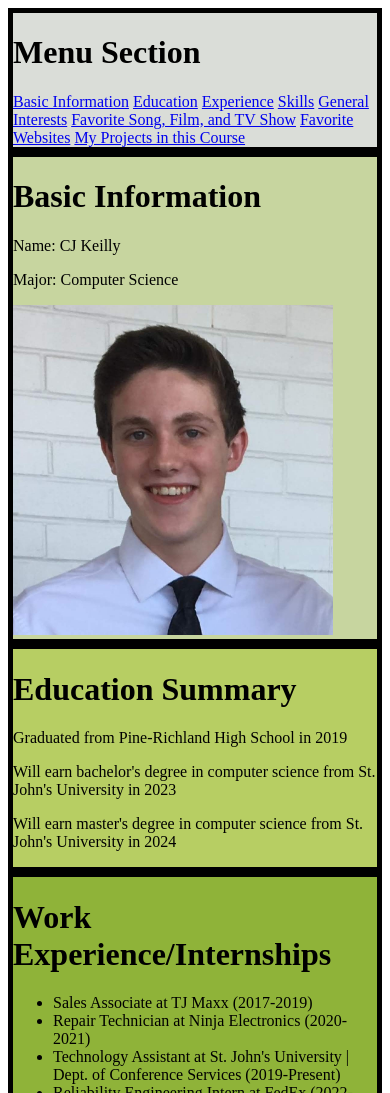
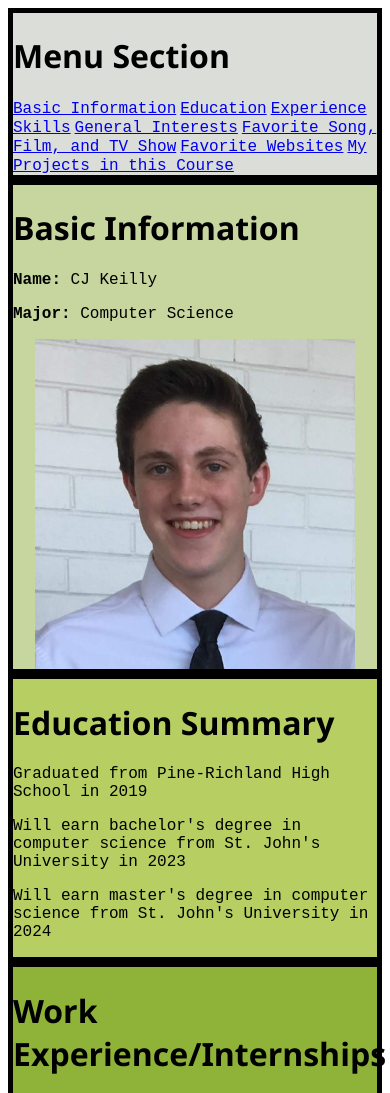
Before and after one commit to cjkeilly/Project1, a plain HTML site: page index.html in a window 390 px wide. Shown: the top 1093 px of the page. Drawn offline with Linux system fonts and the light colour scheme.

Commit message:
Finished milestone 2 except responsiveness

```diff
--- a/css/index.css
+++ b/css/index.css
@@ -1,3 +1,43 @@
+h1 {
+    font-family:'Segoe UI', Tahoma, Geneva, Verdana, sans-serif;
+}
+
+p {
+    font-family: 'Courier New', Courier, monospace;
+}
+
+a {
+    font-family: 'Courier New', Courier, monospace;
+}
+
+span {
+    font-weight: bold;
+}
+
+img {
+    display: block;
+    margin-left: auto;
+    margin-right: auto;
+}
+
+video {
+    display: block;
+    margin-left: auto;
+    margin-right: auto;
+}
+
+ul {
+    font-weight: bold;
+}
+
+li {
+    font-style: italic;
+}
+
+table, th, td {
+    border: 1px solid;
+}
+
 .navigation {
     border-top: 0;
     background-color: #9381FF;
--- a/index.html
+++ b/index.html
@@ -104,7 +104,7 @@
                         <td><a href="https://www.depop.com/" target="_blank">https://www.depop.com/</a></td>
                         <td>Depop is an online clothing retail store for new and used clothing.</td>
                     </tr>
-                </table>
+                </table><br>
             </div>
 
             <div id="projects">
```
